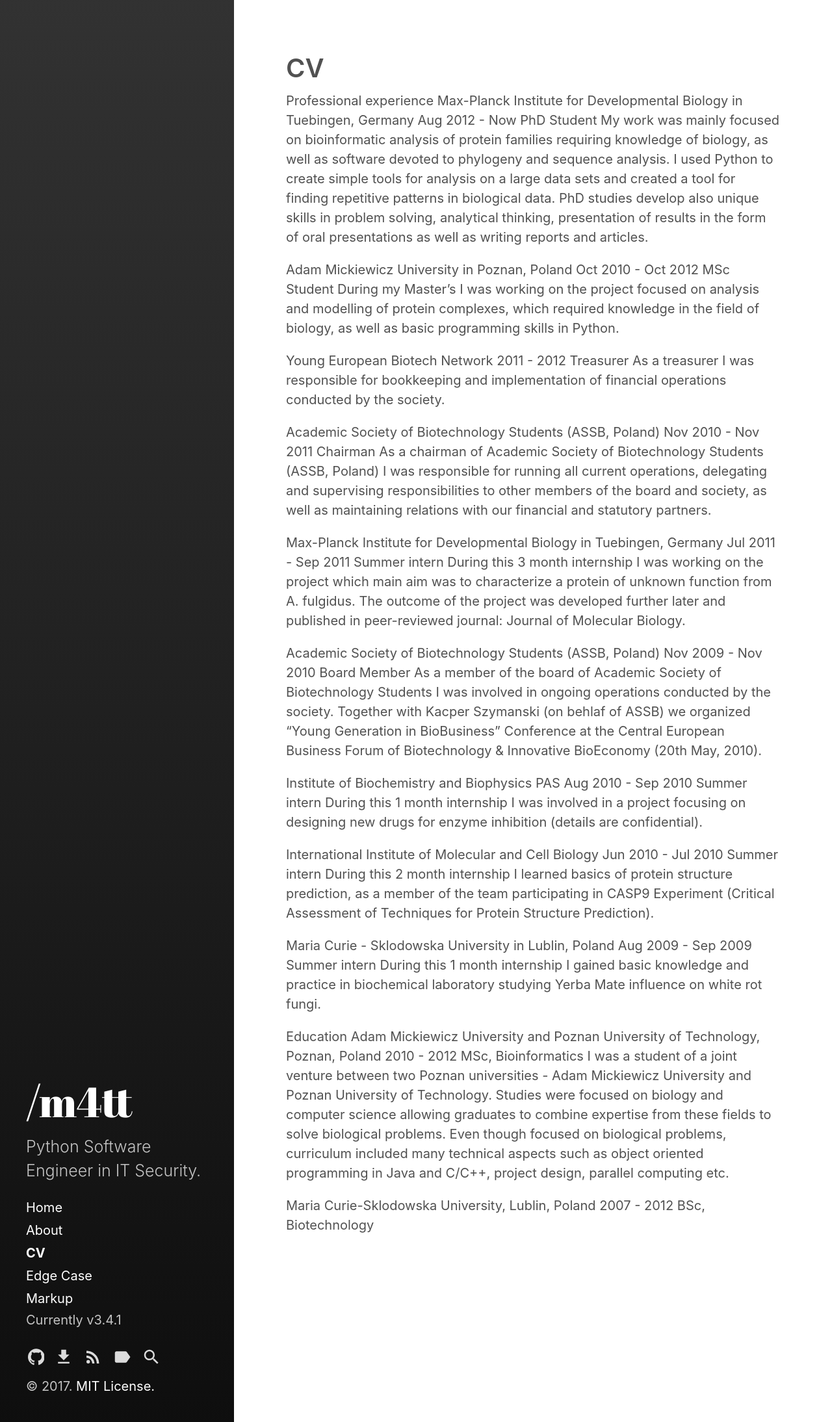
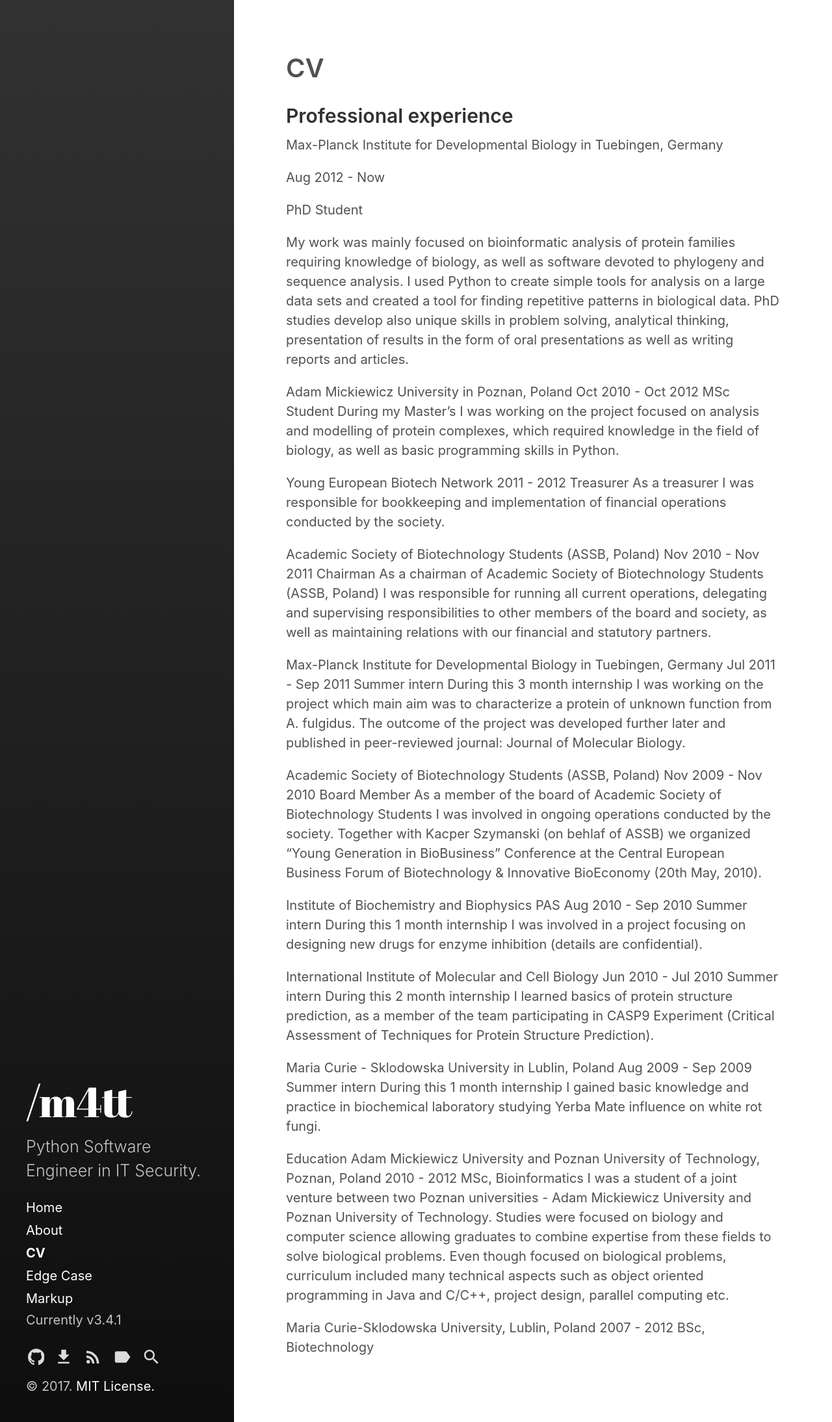
Before and after one commit to mkorycinski/mkorycinski.github.io, a Jekyll site: the page built from cv.md, in a window 1280 px wide. Shown: the whole page at 65% size. Built offline with Jekyll 4.4.1, drawn with Linux system fonts in a browser that asks for light colours.

```diff
--- a/cv.md
+++ b/cv.md
@@ -4,11 +4,11 @@ title: CV
 sidebar_link: true
 ---
 
-Professional experience
-Max-Planck Institute for Developmental Biology in Tuebingen, Germany
-Aug 2012 - Now
-PhD Student
-My work was mainly focused on bioinformatic analysis of protein families requiring knowledge of biology, as well as software devoted to phylogeny and sequence analysis. I used Python to create simple tools for analysis on a large data sets and created a tool for finding repetitive patterns in biological data. PhD studies develop also unique skills in problem solving, analytical thinking, presentation of results in the form of oral presentations as well as writing reports and articles.
+<h2>Professional experience</h2>
+<p>Max-Planck Institute for Developmental Biology in Tuebingen, Germany</p>
+<p>Aug 2012 - Now</p>
+<p>PhD Student</p>
+<p>My work was mainly focused on bioinformatic analysis of protein families requiring knowledge of biology, as well as software devoted to phylogeny and sequence analysis. I used Python to create simple tools for analysis on a large data sets and created a tool for finding repetitive patterns in biological data. PhD studies develop also unique skills in problem solving, analytical thinking, presentation of results in the form of oral presentations as well as writing reports and articles.</p>
 
 Adam Mickiewicz University in Poznan, Poland
 Oct 2010 - Oct 2012
```
